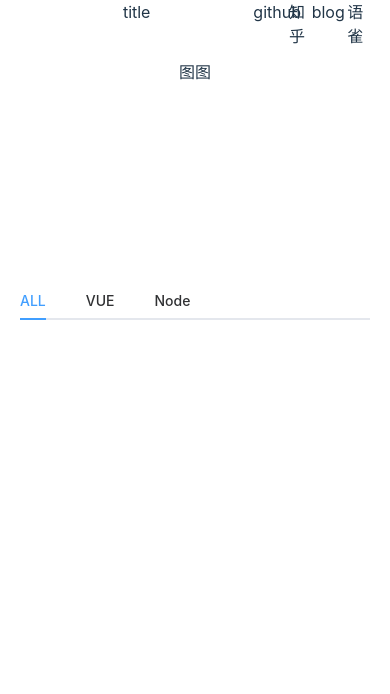
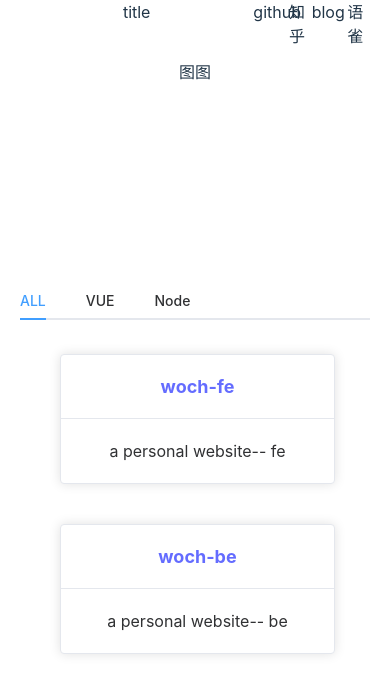
Before and after one commit to xyaxxa/woch-fe, a Vue app: page / in a window 390 px wide. Shown: the top 694 px of the page. Built offline with nearby package versions, Linux system fonts and the light colour scheme.

Commit message:
修改首页项目展示模块
采用Element-plus卡片模块来展示项目；增加projects接口定义；修改项目展示模块布局

```diff
--- a/src/components/layout/ProjectsDisplay.vue
+++ b/src/components/layout/ProjectsDisplay.vue
@@ -9,15 +9,20 @@
           <span>ALL</span>
         </span>
       </template>
+      <ProjectsBox tag="all"/>
     </el-tab-pane>
-    <el-tab-pane label="VUE" name="second">Config</el-tab-pane>
-    <el-tab-pane label="Node" name="third">Role</el-tab-pane>
+    <el-tab-pane label="VUE" name="second">
+      <ProjectsBox tag="vue"/>
+    </el-tab-pane>
+    <el-tab-pane label="Node" name="third">
+      <ProjectsBox tag="node"/>
+    </el-tab-pane>
   </el-tabs>
 </template>
 
 <script setup lang="ts">
+import ProjectsBox from './projects/ProjectsBox.vue';
 import { ref } from 'vue';
 const activeName = ref('first');
 
-
 </script>
--- a/src/components/layout/projects/ProjectItem.vue
+++ b/src/components/layout/projects/ProjectItem.vue
@@ -1,4 +1,38 @@
 <template>
-  <span class="project-name"></span>
-  <span class="project-description"></span>
+  <el-card class="project-item">
+    <template #header>
+      <a :href="project.url" target="blank">
+        <span class="project-name">{{ project.name }}</span>
+      </a>
+    </template>
+    <span class="project-description">{{ project.description }}</span>
+  </el-card>
 </template>
+
+<script setup lang="ts">
+import { defineProps } from 'vue';
+interface Project {
+  name: string,
+  description: string,
+  url: string,
+  tags: string[],
+}
+const project = defineProps<Project>();
+</script>
+
+<style scoped>
+.project-item {
+  width: 300px;
+  min-height: 100px;
+  margin: 20px 40px;
+}
+.project-name {
+  font-size: large;
+  font-weight: bold;
+}
+@media screen and (max-width: 600px) {
+  .project-item {
+    min-width: 70vw;
+  }
+}
+</style>
--- a/src/components/layout/projects/ProjectsBox.vue
+++ b/src/components/layout/projects/ProjectsBox.vue
@@ -1,10 +1,33 @@
 <template>
+  <div class="project-box">
+    <template v-for="project in tagProjects">
+      <ProjectItem v-bind="project" />
+    </template>
+  </div>
 </template>
 
 <script setup lang="ts">
 import ProjectItem from './ProjectItem.vue';
 import projects from '../../../store/projects';
-import { ref } from 'vue';
+import type { Project } from '../../../public/interface';
+// 获取当前tag
+const prop = defineProps(['tag']);
+let tagProjects:Array<Project>;
+if(prop.tag==='all') {
+  tagProjects = projects;
+} else {
+  tagProjects = projects.filter((item) => item.tags.includes(prop.tag));
+}
+</script>
 
+<style scoped>
+.project-box {
+  display: flex;
 
-</script>
+}
+@media screen and (max-width: 600px) {
+  .project-box {
+    flex-wrap: wrap;
+  }
+}
+</style>
--- a/src/store/projects.ts
+++ b/src/store/projects.ts
@@ -1,4 +1,7 @@
-const projects:Array<Object> = [
+import { reactive } from "vue";
+import type { Project } from "../public/interface";
+
+const projects:Array<Project> = reactive([
   {
     name: 'woch-fe',
     description: 'a personal website-- fe',
@@ -11,6 +14,6 @@ const projects:Array<Object> = [
     url: 'https://github.com/xyaxxa/woch-be',
     tags: ['node'],
   },
-];
+]);
 
 export default projects;
--- a/src/style.css
+++ b/src/style.css
@@ -62,9 +62,8 @@ button:focus-visible {
   display: flex;
   min-height: 100vh;
   width: 100%;
-  max-width: 1280px;
-  margin: 0 auto;
   text-align: center;
+  margin: 0;
 }
 
 @media (prefers-color-scheme: light) {
```
Also changed, not shown: src/public/interface.d.ts (added, +7 -0 lines).
